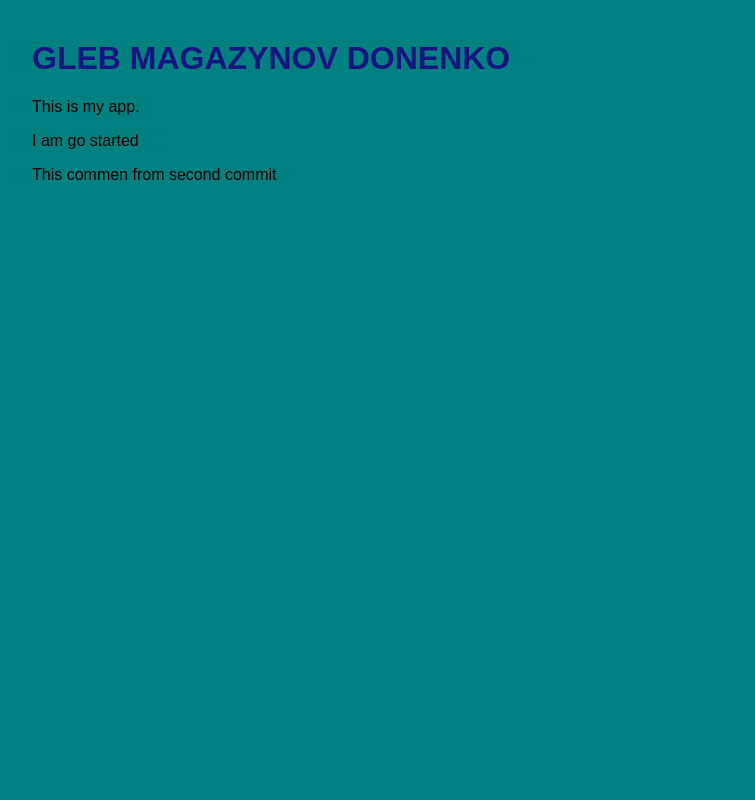
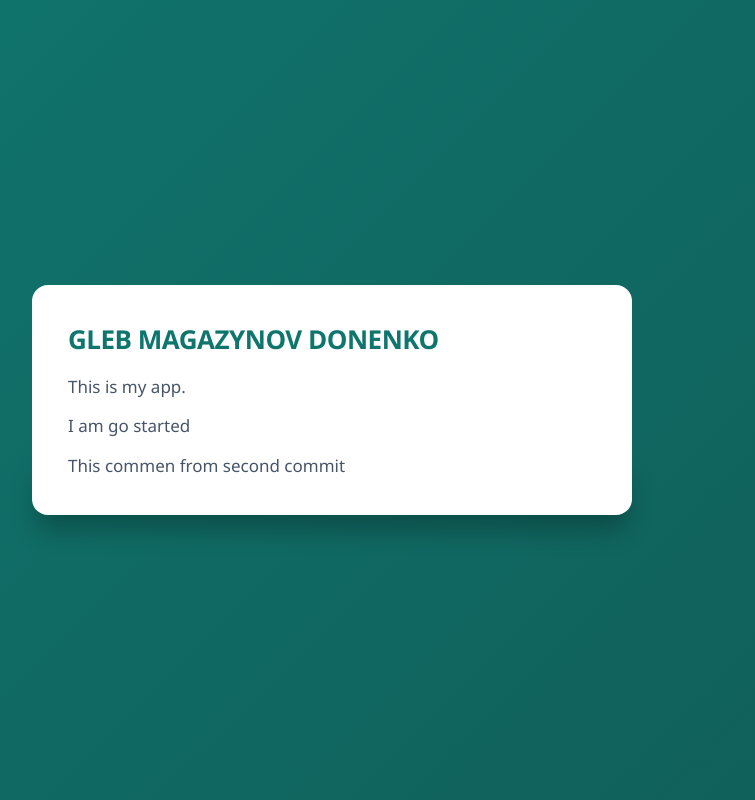
Before and after one commit to ZazRX8/todo-app, a plain HTML site: page index.html in a window 1280 px wide. Shown: the whole page, without its empty margins (308-1063 px from the left). Drawn offline with Linux system fonts and the light colour scheme.

Commit message:
Добавил стили

```diff
--- a/style.css
+++ b/style.css
@@ -1,12 +1,56 @@
+* {
+  box-sizing: border-box;
+  margin: 0;
+  padding: 0;
+}
+
 body {
-  font-family: Arial, sans-serif;
-  background-color: teal;
-  color: #88856;
+  font-family: 'Segoe UI', system-ui, -apple-system, sans-serif;
+  background: linear-gradient(135deg, #0f766e 0%, #115e59 100%);
+  color: #1e293b;
+  min-height: 100vh;
+  display: flex;
+  flex-direction: column;
+  justify-content: center;
+  align-items: center;
+  padding: 20px;
+}
+
+/* Единая карточка без разрывов */
+body > * {
+  background-color: #ffffff;
+  width: 100%;
   max-width: 600px;
-  margin: 40px auto;
-  padding: 0 20px;
+  padding-left: 36px;
+  padding-right: 36px;
+}
+
+body > *:first-child {
+  padding-top: 36px;
+  border-radius: 16px 16px 0 0;
+}
+
+body > *:last-child {
+  padding-bottom: 36px;
+  border-radius: 0 0 16px 16px;
+  box-shadow: 0 20px 25px -5px rgba(0, 0, 0, 0.25);
 }
 
 h1 {
-  color: #161481;
+  color: #0f766e;
+  font-size: 26px;
+  font-weight: 700;
+  padding-bottom: 16px;
+  letter-spacing: -0.5px;
 }
+
+p {
+  font-size: 17px;
+  line-height: 1.6;
+  color: #475569;
+  padding-bottom: 12px;
+}
+
+p:last-child {
+  padding-bottom: 36px;
+}
```
